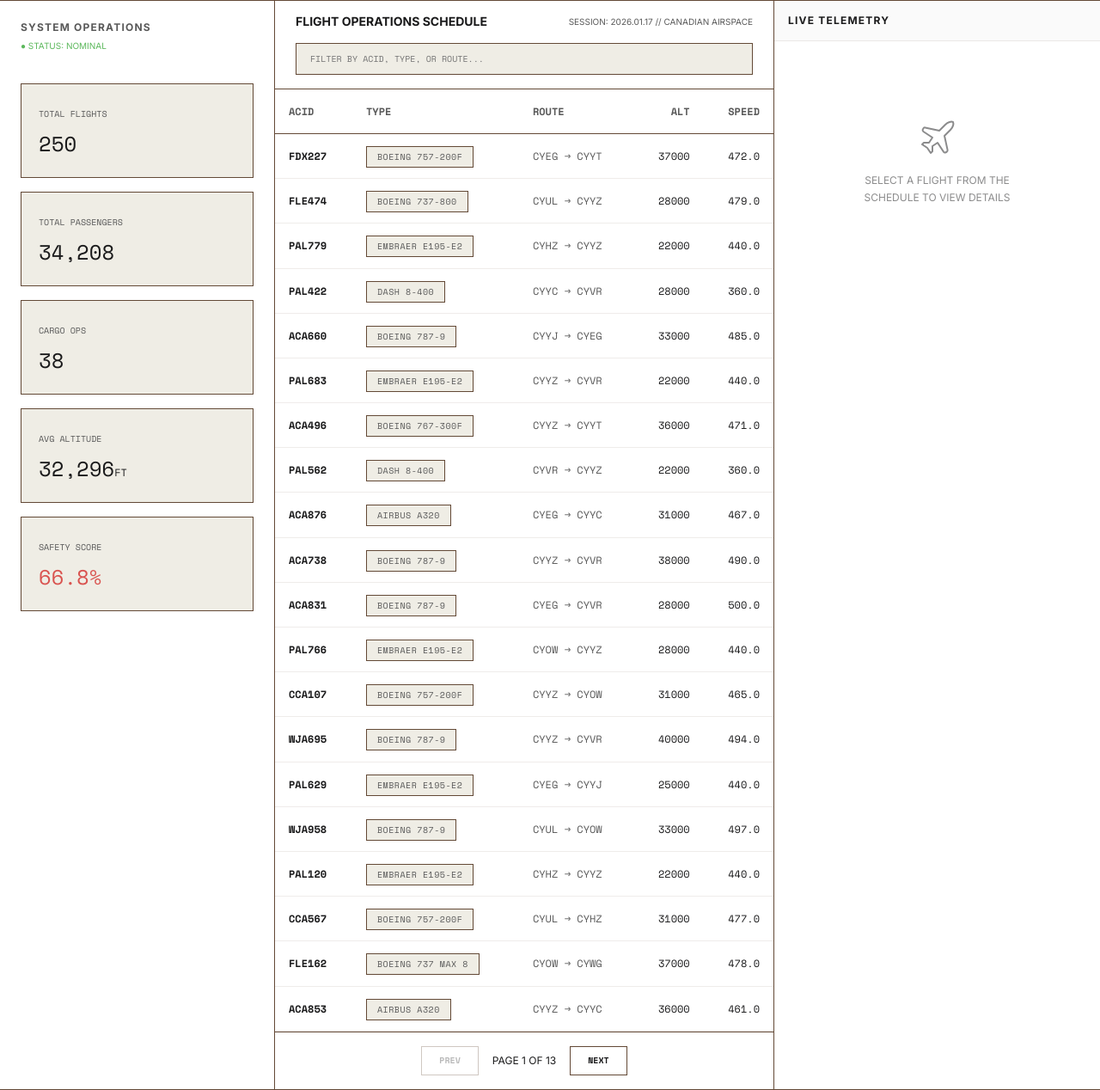
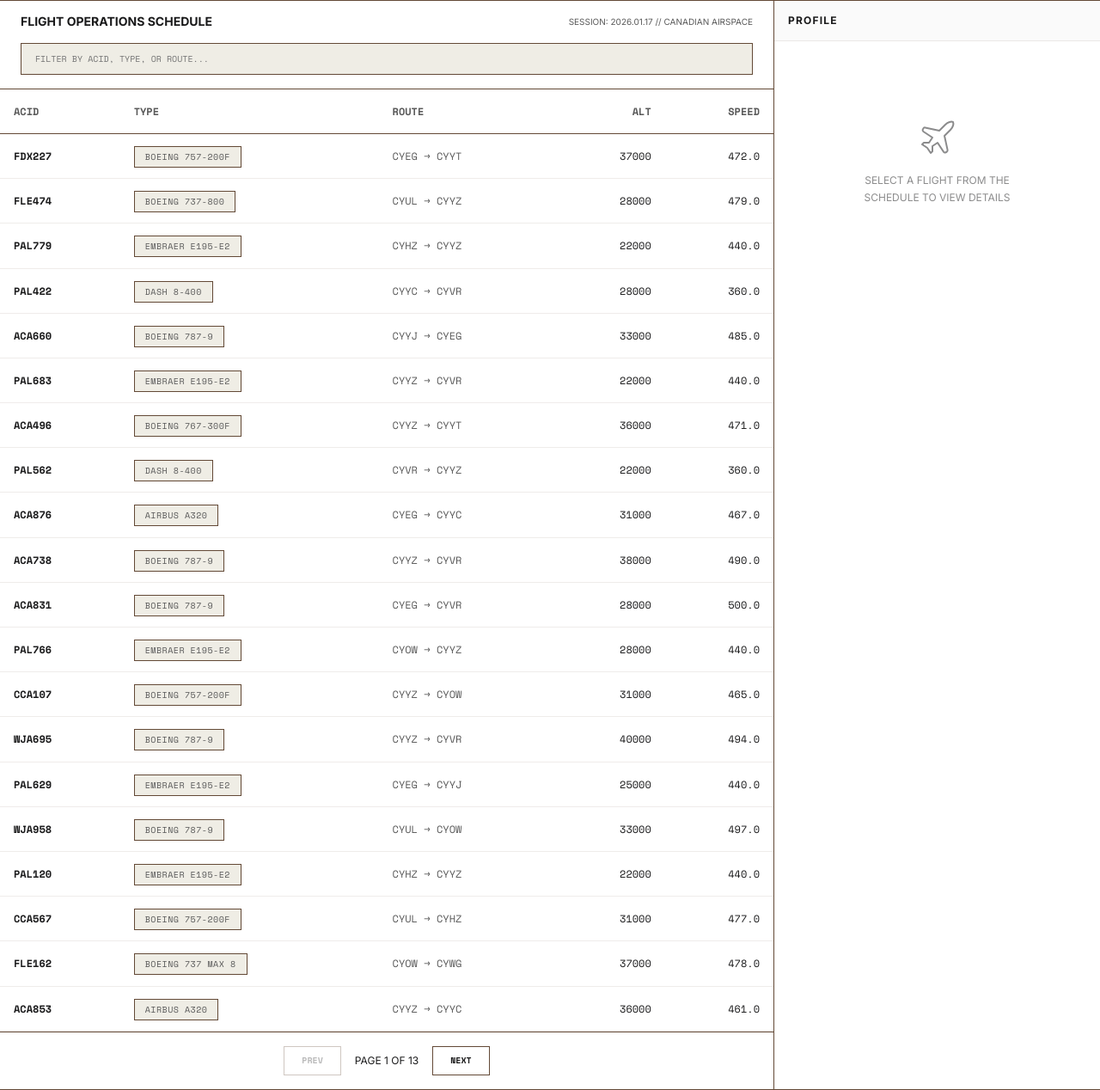
Before and after one commit to seofernando25/planNAV, a FastAPI app: page /dashboard in a window 1280 px wide. Shown: the part 64-1332 px from the top of the page at 86% size. Run offline with FastAPI, Linux system fonts and the light colour scheme; some libraries are stand-ins or nearby versions.

Commit message:
Clean dashboard

```diff
--- a/app/templates/dashboard.html
+++ b/app/templates/dashboard.html
@@ -2,42 +2,9 @@
 
 {% block content %}
 <section class="dashboard-section" style="padding: 0; height: calc(100vh - var(--nav-height)); overflow: hidden;">
-    <div class="dashboard-layout" style="display: grid; grid-template-columns: 320px 1fr 380px; height: 100%; border-top: 1px solid var(--border-color);">
+    <div class="dashboard-layout" style="display: grid; grid-template-columns: 1fr 380px; height: 100%; border-top: 1px solid var(--border-color);">
 
-        <!-- Pane 1: System Metrics Sidebar -->
-        <aside id="metrics-sidebar" style="display: flex; flex-direction: column; border-right: 1px solid var(--border-color); background: var(--bg-surface); overflow-y: auto; padding: 1.5rem; gap: 1rem;">
-            <div style="margin-bottom: 1rem;">
-                <h3 class="mono" style="margin: 0; font-size: 0.75rem; letter-spacing: 0.1em; color: var(--text-muted);">SYSTEM OPERATIONS</h3>
-                <span class="mono" style="font-size: 0.625rem; color: #5cb85c;">● STATUS: NOMINAL</span>
-            </div>
-
-            <div class="feature-card" style="padding: 1.25rem; background: var(--bg-primary);">
-                <span class="stat-label" style="font-family: var(--font-mono); font-size: 0.625rem; text-transform: uppercase; color: var(--text-muted);">Total Flights</span>
-                <span class="stat-value" style="font-family: var(--font-mono); font-size: 1.5rem; display: block; margin-top: 0.25rem;">{{ stats.total_flights }}</span>
-            </div>
-
-            <div class="feature-card" style="padding: 1.25rem; background: var(--bg-primary);">
-                <span class="stat-label" style="font-family: var(--font-mono); font-size: 0.625rem; text-transform: uppercase; color: var(--text-muted);">Total Passengers</span>
-                <span class="stat-value" style="font-family: var(--font-mono); font-size: 1.5rem; display: block; margin-top: 0.25rem;">{{ "{:,}".format(stats.total_passengers) }}</span>
-            </div>
-
-            <div class="feature-card" style="padding: 1.25rem; background: var(--bg-primary);">
-                <span class="stat-label" style="font-family: var(--font-mono); font-size: 0.625rem; text-transform: uppercase; color: var(--text-muted);">Cargo Ops</span>
-                <span class="stat-value" style="font-family: var(--font-mono); font-size: 1.5rem; display: block; margin-top: 0.25rem;">{{ stats.cargo_flights }}</span>
-            </div>
-
-            <div class="feature-card" style="padding: 1.25rem; background: var(--bg-primary);">
-                <span class="stat-label" style="font-family: var(--font-mono); font-size: 0.625rem; text-transform: uppercase; color: var(--text-muted);">Avg Altitude</span>
-                <span class="stat-value" style="font-family: var(--font-mono); font-size: 1.5rem; display: block; margin-top: 0.25rem;">{{ "{:,.0f}".format(stats.avg_altitude) }}<small style="font-size: 0.5em;">FT</small></span>
-            </div>
-
-            <div class="feature-card" style="padding: 1.25rem; background: var(--bg-primary);">
-                <span class="stat-label" style="font-family: var(--font-mono); font-size: 0.625rem; text-transform: uppercase; color: var(--text-muted);">Safety Score</span>
-                <span class="stat-value" style="font-family: var(--font-mono); font-size: 1.5rem; display: block; margin-top: 0.25rem; color: {{ '#d9534f' if stats.safety_score < 90 else '#5cb85c' }};">{{ stats.safety_score }}%</span>
-            </div>
-        </aside>
-
-        <!-- Pane 2: Flight Schedule (Main) -->
+        <!-- Flight Schedule (Main) -->
         <main id="schedule-pane" style="display: flex; flex-direction: column; overflow: hidden; background: var(--bg-primary);">
             <div style="padding: 1rem 1.5rem; border-bottom: 1px solid var(--border-color); background: var(--bg-surface);">
                 <div style="display: flex; justify-content: space-between; align-items: center; margin-bottom: 1rem;">
@@ -103,10 +70,10 @@
             </div>
         </main>
 
-        <!-- Pane 3: Telemetry Detail -->
+        <!-- Telemetry Detail -->
         <aside id="telemetry-pane" style="display: flex; flex-direction: column; border-left: 1px solid var(--border-color); background: var(--bg-surface); overflow-y: auto;">
             <div style="padding: 1rem; border-bottom: 1px solid var(--grid-line); background: rgba(var(--text-primary-rgb), 0.02);">
-                <h3 class="mono" style="margin: 0; font-size: 0.75rem; letter-spacing: 0.1em;">LIVE TELEMETRY</h3>
+                <h3 class="mono" style="margin: 0; font-size: 0.75rem; letter-spacing: 0.1em;">PROFILE</h3>
             </div>
             <div id="telemetry-pane-content" style="padding: 1.5rem;">
                 <div style="height: 100%; display: flex; flex-direction: column; align-items: center; justify-content: center; opacity: 0.5; text-align: center; padding-top: 4rem;">
--- a/app/templates/hotspots.html
+++ b/app/templates/hotspots.html
@@ -4,11 +4,6 @@
 <section id="hotspots-container" class="hotspots-section" style="padding:0 ; height: calc(100vh - var(--nav-height)); position: relative; overflow: hidden;">
     <!-- Sidebar Stats -->
     <div style="position: absolute; top: 1rem; left: 1rem; z-index: 10; width: 320px; display: flex; flex-direction: column; gap: 1rem;">
-        <div class="feature-card" style="padding: 1.5rem; backdrop-filter: blur(10px); background: rgba(var(--bg-surface-rgb), 0.8);">
-            <h2 class="mono" style="margin: 0 0 0.5rem 0; font-size: 1.25rem;">Airspace Hotspots</h2>
-            <p class="mono" style="font-size: 0.75rem; color: var(--text-muted); margin: 0;">Heatmap weighted by separation severity (LoS Intensity).</p>
-        </div>
-
         <div class="feature-card" style="padding: 1.25rem; backdrop-filter: blur(10px); background: rgba(var(--bg-surface-rgb), 0.8);">
             <div style="display: flex; justify-content: space-between; align-items: center; margin-bottom: 1rem;">
                 <span class="mono" style="font-size: 0.75rem; font-weight: bold;">TEMPORAL FILTER</span>
--- a/app/templates/layout.html
+++ b/app/templates/layout.html
@@ -111,7 +111,7 @@
             </div>
         </div>
         <div class="footer-bottom">
-            <p class="footer-copyright">© 2026 planNAV // TRAJECTORY INSIGHT CHALLENGE // BUILT FOR UOTTAWAHACK8</p>
+            <p class="footer-copyright">© 2026 Fernando Nogueira // TRAJECTORY INSIGHT CHALLENGE // BUILT FOR UOTTAWAHACK8</p>
         </div>
     </footer>
     {% endif %}
```
Also changed, not shown: app/templates/partials/conflict_analysis.html (+0 -9 lines).
